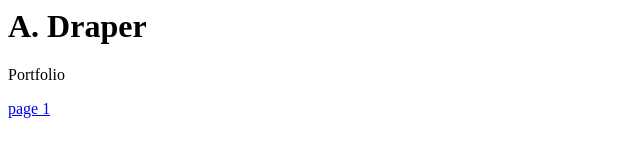
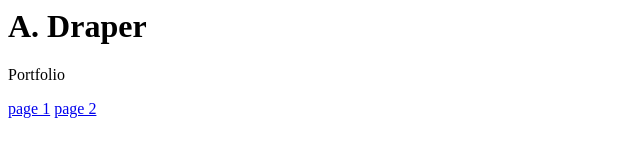
Before and after one commit to AD-TEMP/ad-temp.github.io, a plain HTML site: page index.html in a window 1280 px wide. Shown: the full height of the page, 0-640 px from the left. Drawn offline with Linux system fonts and the light colour scheme.

Commit message:
Update index.html

```diff
--- a/index.html
+++ b/index.html
@@ -4,3 +4,4 @@
 <p>Portfolio</p>
 
 <a href = https://ad-temp.github.io/page1.html>page 1</a>
+<a href = https://ad-temp.github.io/page2.html>page 2</a>
```
